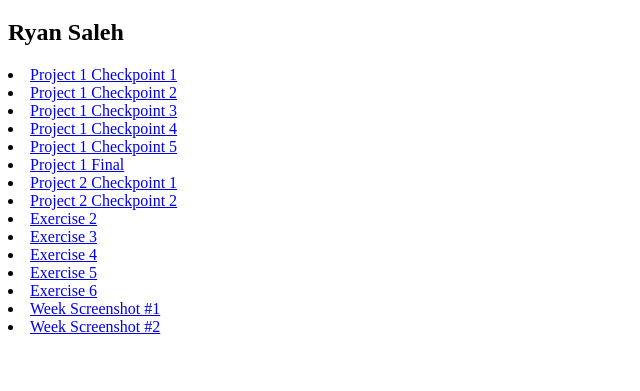
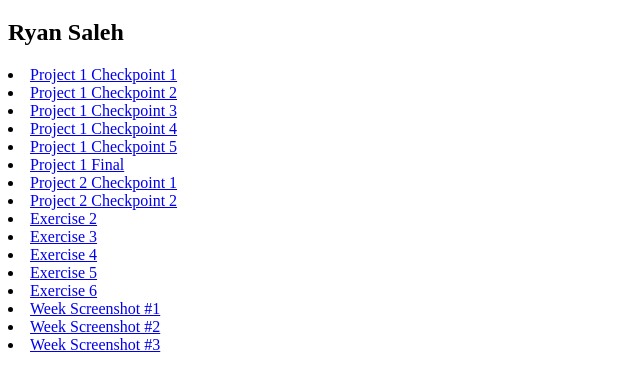
Before and after one commit to ryansaleh1/avt415, a plain HTML site: page index.html in a window 1280 px wide. Shown: the part 61-452 px from the top of the page, without its empty margins (0-640 px from the left). Drawn offline with Linux system fonts and the light colour scheme.

Commit message:
Add files via upload

```diff
--- a/index.html
+++ b/index.html
@@ -24,6 +24,7 @@
 	<li><a href="https://www.figma.com/proto/UTiTBRJRkg7Qvm457H1SQd/Untitled?node-id=1-2&p=f&t=mpM5dwp4rjRc68C5-1&scaling=min-zoom&content-scaling=fixed&page-id=0%3A1&starting-point-node-id=1%3A2&show-proto-sidebar=1">Exercise 6 </a></li>
 	<li><a href="p1c1/week1.png">Week Screenshot #1 </a></li>
 	<li><a href="p1c1/week2.png">Week Screenshot #2 </a></li>
+	<li><a href="p1c1/week3.png">Week Screenshot #3 </a></li>
 	<p></p>
 	</body>
 	</html>
```
